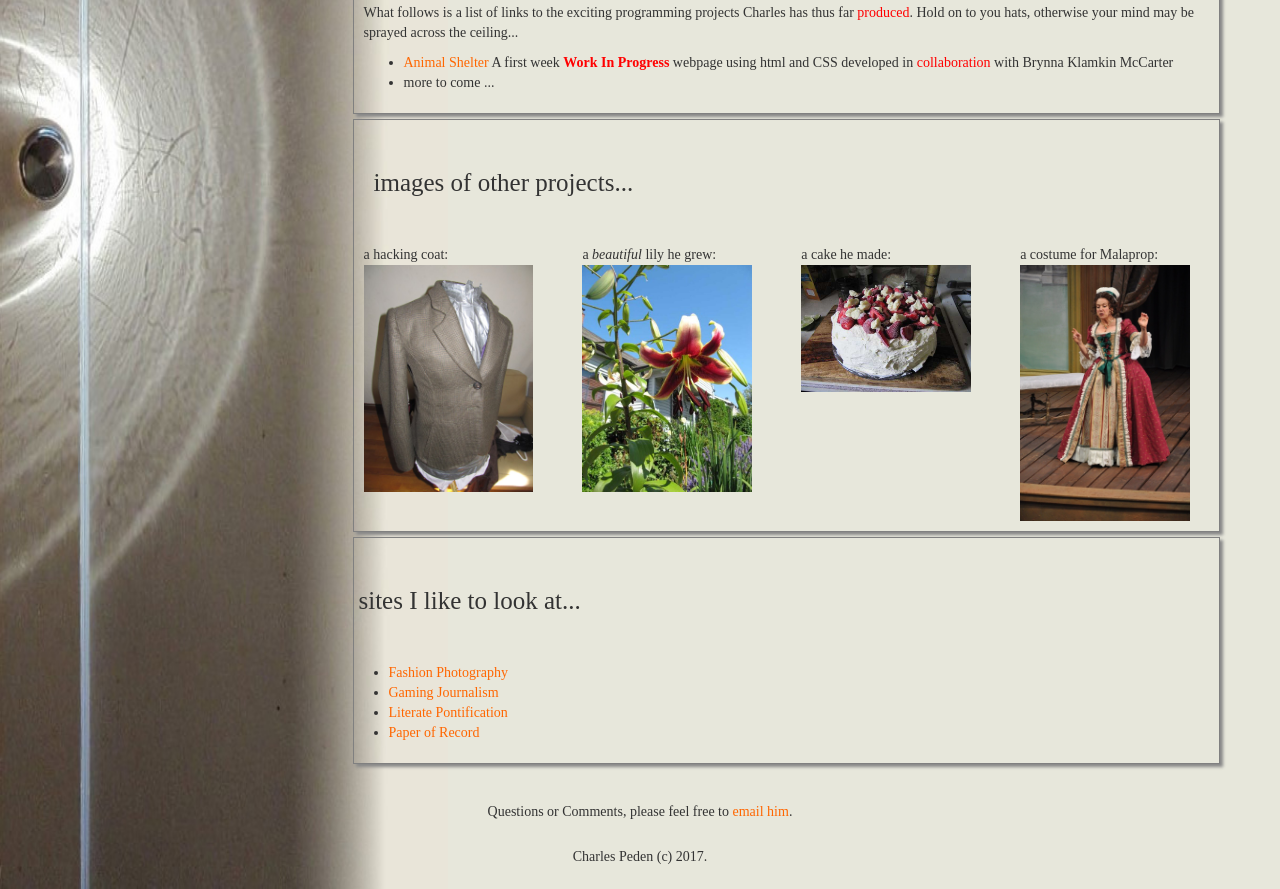
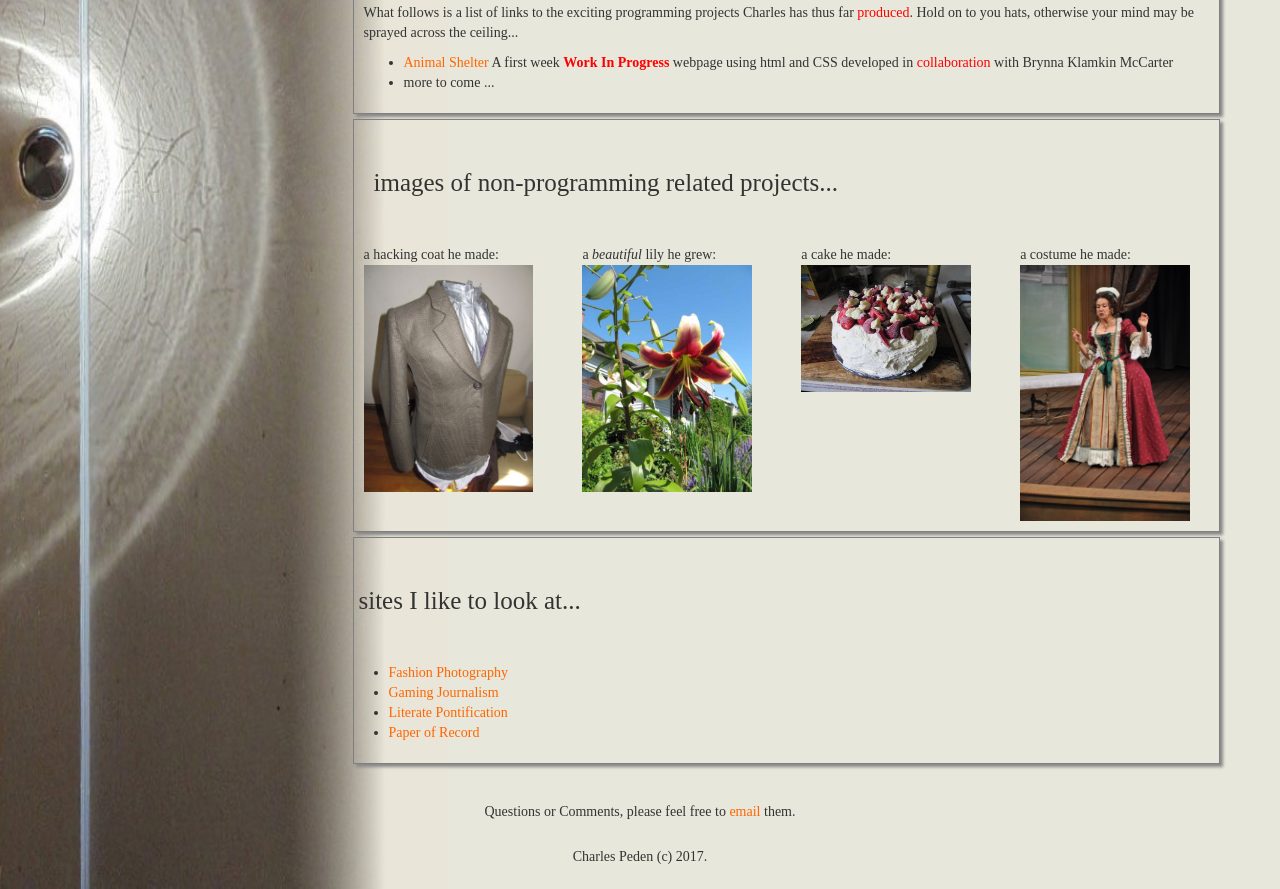
Before and after one commit to ccbpeden/portfolio, a plain HTML site: page index.html in a window 1280 px wide. Shown: the part 520-1409 px from the top of the page. Drawn offline with Linux system fonts and the light colour scheme.

Commit message:
finish cleaning up syntax in CSS, change some text in html

```diff
--- a/css/style.css
+++ b/css/style.css
@@ -56,10 +56,10 @@ a:active {
   margin: 5px;
   box-shadow: 3px 3px 3px #888888;
   }
-.col-md-2{
+.col-md-3 {
   -webkit-column-break-inside: avoid;
   page-break-inside: avoid;
-  break-inside:avoid:
+  break-inside: avoid;
 }
 .footerspace {
   font-family: "Zapfino";
--- a/index.html
+++ b/index.html
@@ -43,10 +43,10 @@
               </ul>
             </div>
             <div class="section">
-              <h2 class="barheader"><a name="imago"></a>images of other projects...</h2>
+              <h2 class="barheader"><a name="imago"></a>images of non-programming related projects...</h2>
               <div class="row">
                 <div class="col-md-3">
-                  <p>a hacking coat:<img src="img/hackingcoat.jpg"></p>
+                  <p>a hacking coat he made:<img src="img/hackingcoat.jpg"></p>
                 </div>
                 <div class="col-md-3">
                   <p>a <em>beautiful</em> lily he grew:<img src="img/lily.jpg"></p>
@@ -55,7 +55,7 @@
                   <p>a cake he made:<img src="img/cake.jpg"></p>
                 </div>
                 <div class="col-md-3">
-                  <p>a costume for Malaprop:<img src="img/malap1.jpg"></p>
+                  <p>a costume he made:<img src="img/malap1.jpg"></p>
                 </div>
               </div>
             </div>
@@ -74,7 +74,7 @@
         </div>
         <div class="row">
           <div class="col-sm-12">
-            <p class="footerspace"> Questions or Comments, please feel free to <a href="mailto:ccbpeden@warpmail.net">email him</a>.<br>Charles Peden (c) 2017. </p>
+            <p class="footerspace"> Questions or Comments, please feel free to <a href="mailto:ccbpeden@warpmail.net">email</a> them.<br>Charles Peden (c) 2017. </p>
           </div>
         </div>
       </div>
```
Also changed, not shown: 1 other file.
